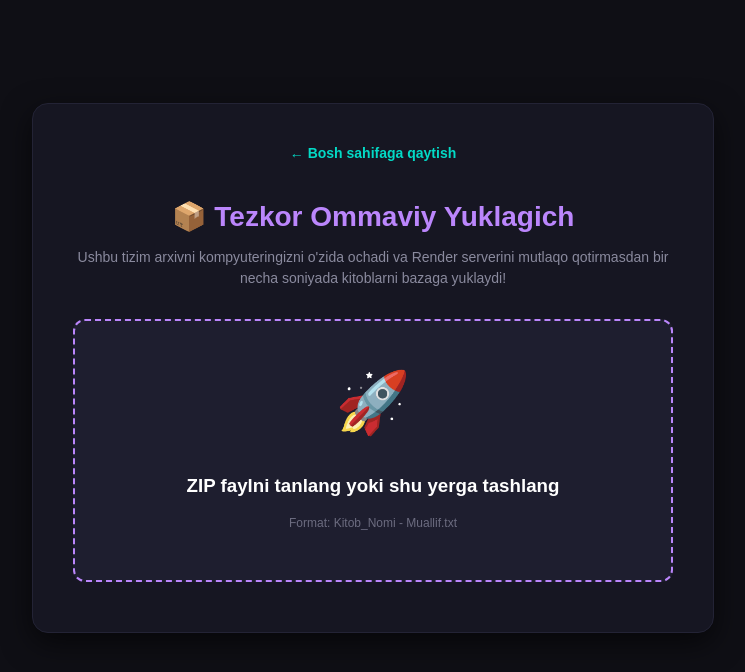
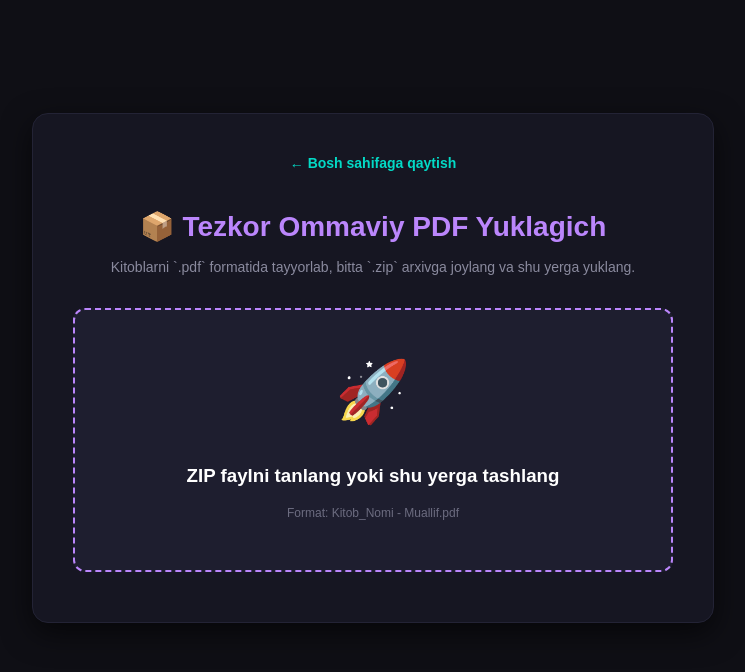
Before and after one commit to homidjonovtemurbek0205-del/aqlli-kutubxona, a Flask app: page /admin in a window 1280 px wide. Shown: the top 672 px of the page, without its empty margins (267-1012 px from the left). Run offline with Flask 3, Linux system fonts and the light colour scheme.

Commit message:
Fix: support bulk PDF uploading in admin script

```diff
--- a/templates/admin.html
+++ b/templates/admin.html
@@ -3,7 +3,7 @@
 <head>
     <meta charset="UTF-8">
     <title>Kutubxona - VIP Admin Panel</title>
-    <!-- Brauzerda ZIP ochish uchun eng kuchli kutubxona -->
+    <!-- Brauzerda ZIP ochish uchun jszip kutubxonasi -->
     <script src="https://cloudflare.com"></script>
     <style>
         body { background: #0f0f15; color: #fff; font-family: sans-serif; padding: 40px; display: flex; justify-content: center; align-items: center; min-height: 80vh; }
@@ -26,13 +26,13 @@
 <body>
     <div class="admin-box">
         <a href="/" class="btn-back">← Bosh sahifaga qaytish</a>
-        <h1>📦 Tezkor Ommaviy Yuklagich</h1>
-        <p>Ushbu tizim arxivni kompyuteringizni o'zida ochadi va Render serverini mutlaqo qotirmasdan bir necha soniyada kitoblarni bazaga yuklaydi!</p>
+        <h1>📦 Tezkor Ommaviy PDF Yuklagich</h1>
+        <p>Kitoblarni `.pdf` formatida tayyorlab, bitta `.zip` arxivga joylang va shu yerga yuklang.</p>
 
         <div class="upload-area">
             <span class="upload-icon">🚀</span>
             <h3 id="file-label">ZIP faylni tanlang yoki shu yerga tashlang</h3>
-            <span style="color: #6c6c80; font-size: 12px; display:block; margin-top:10px;">Format: Kitob_Nomi - Muallif.txt</span>
+            <span style="color: #6c6c80; font-size: 12px; display:block; margin-top:10px;">Format: Kitob_Nomi - Muallif.pdf</span>
             <input type="file" id="zip-file-input" class="file-input" accept=".zip" onchange="processZip(this)">
         </div>
 
@@ -46,7 +46,6 @@
     async function processZip(input) {
         if (input.files.length === 0) return;
 
-    // Faylni to'g'ri o'qib olish (Fiks qilindi)
         const file = input.files[0];
         document.getElementById('file-label').innerText = "📂 Tanlandi: " + file.name;
         document.getElementById('file-label').style.color = "#03dac6";
@@ -64,13 +63,15 @@ async function processZip(input) {
             const zip = await jszip.loadAsync(file);
             const booksToUpload = [];
 
-        pBar.style.width = "40%";
-        statusLbl.innerText = "📖 Kitob matnlari o'qilmoqda...";
+            pBar.style.width = "40%"
+            statusLbl.innerText = "📖 PDF kitoblar ro'yxati o'qilmoqda...";
 
             for (let filename in zip.files) {
-            if (filename.endswith('.txt') && !filename.startsWith('__MACOSX')) {
-                const content = await zip.files[filename].async("string");
-                let cleanName = filename.replace('.txt', '');
+                // ENDI .pdf FORMATIDAGI FAYLLARNI QABUL QILADI
+                if (filename.toLowerCase().endsWith('.pdf') && !filename.startsWith('__MACOSX')) {
+
+                    // PDF faylining to'liq nomini tozalash
+                    let cleanName = filename.replace(/\.pdf$/i, '');
                     let title = cleanName;
                     let author = "Noma'lum muallif";
 
@@ -83,21 +84,21 @@ async function processZip(input) {
                     booksToUpload.push({
                         title: title.trim(),
                         author: author.trim(),
-                    genre: "Elektron Kitob",
-                    description: "Ommaviy yuklangan mukammal asar.",
-                    content: content
+                        genre: "PDF Kitob",
+                        description: "Ommaviy yuklangan haqiqiy PDF asar.",
+                        content: "[PDF formati: Sayt orqali to'liq yuklangan]"
                     });
                 }
             }
 
             if (booksToUpload.length === 0) {
-            statusLbl.innerText = "❌ Arxiv ichida .txt formatdagi kitoblar topilmadi!";
+                statusLbl.innerText = "❌ Arxiv ichida .pdf formatdagi kitoblar topilmadi!";
                 statusLbl.style.color = "#cf6679";
                 return;
             }
 
             pBar.style.width = "70%";
-        statusLbl.innerText = `⚡ ${booksToUpload.length} ta kitob Render serveriga xavfsiz uzatilmoqda...`;
+            statusLbl.innerText = `⚡ ${booksToUpload.length} ta PDF kitob Render serveriga yuborilmoqda...`;
 
             const response = await fetch('/admin', {
                 method: 'POST',
@@ -107,7 +108,7 @@ async function processZip(input) {
 
             if (response.ok) {
                 pBar.style.width = "100%";
-            statusLbl.innerText = `🎉 Muvaffaqiyatli yakunlandi! barcha kitoblar bazaga yuklandi.`;
+                statusLbl.innerText = `🎉 Muvaffaqiyatli yakunlandi! barcha ${booksToUpload.length} ta PDF kitob ro'yxatga qo'shildi.`;
                 statusLbl.style.color = "#03dac6";
             } else {
                 throw new Error("Server xatosi");
```
Lines whose indentation alone changed are shown as unchanged.
